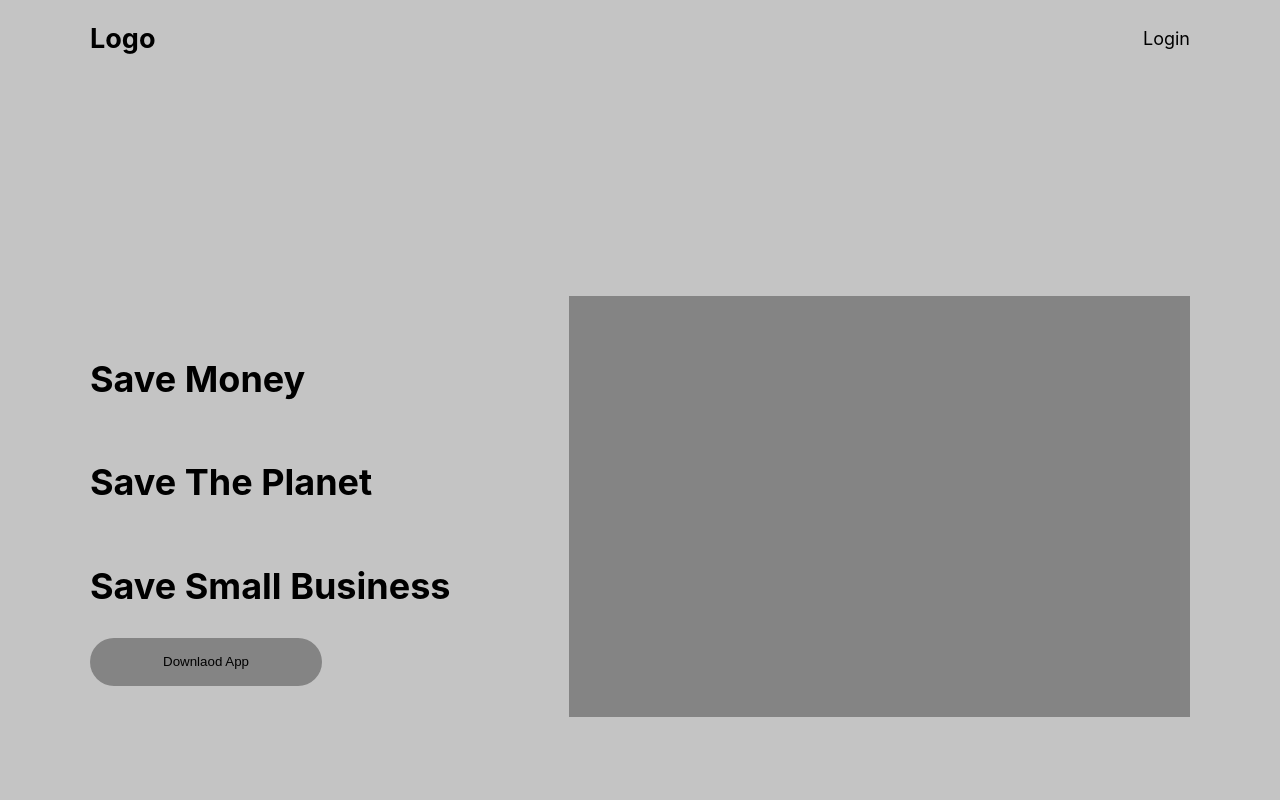
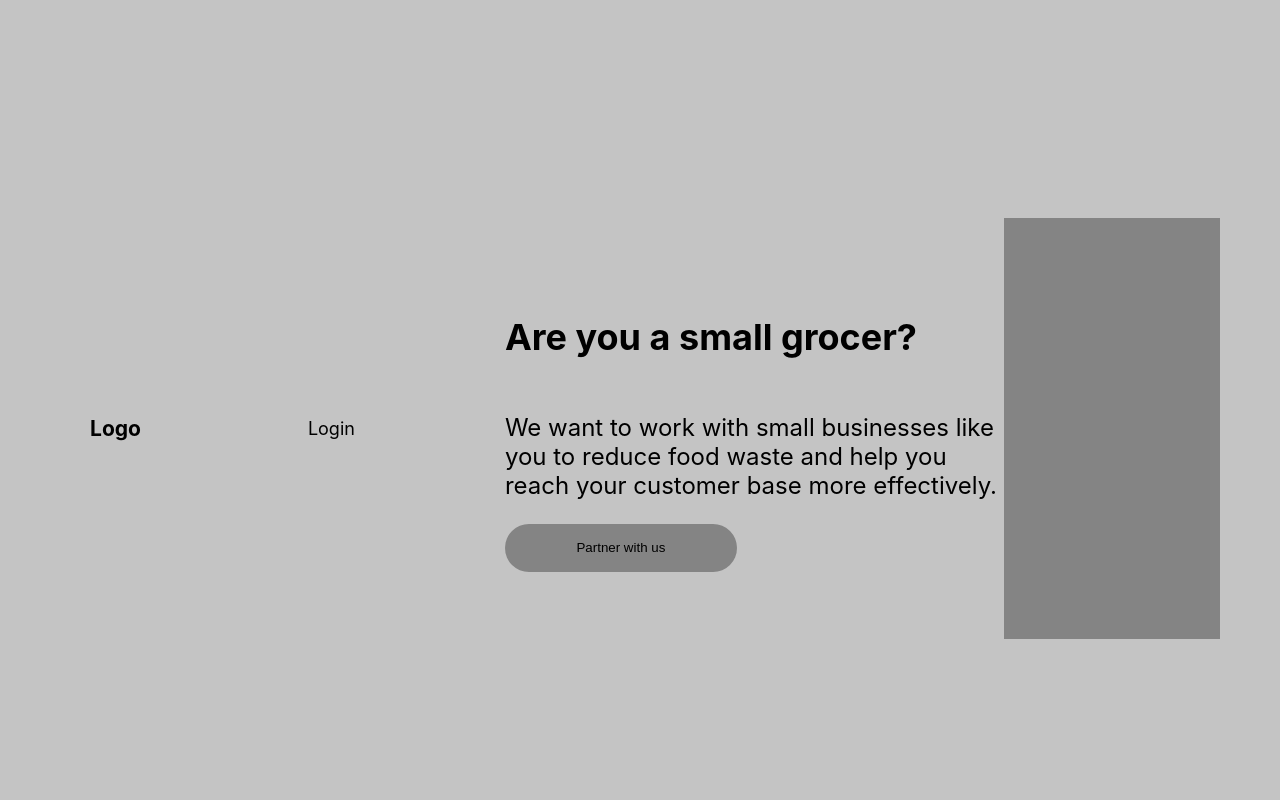
Before and after one commit to lpattersonn/small_basket, a React (Create React App) app: page /groceryside in a window 1280 px wide. Shown: the top 800 px of the page. Built offline with nearby package versions, Linux system fonts and the light colour scheme.

Commit message:
feat: Implement ract router

```diff
--- a/package.json
+++ b/package.json
@@ -8,6 +8,7 @@
     "@testing-library/user-event": "^13.5.0",
     "react": "^17.0.2",
     "react-dom": "^17.0.2",
+    "react-router-dom": "^6.2.2",
     "react-scripts": "5.0.0",
     "web-vitals": "^2.1.4"
   },
--- a/src/App.js
+++ b/src/App.js
@@ -1,15 +1,23 @@
 import "./App.css";
-import Nav from "./components/Nav.js";
-import Header from "./components/Header.js";
-import Body from "./components/Body.js"
+import {
+  BrowserRouter as Router,
+  Routes,
+  Route,
+  Switch,
+  Link,
+} from "react-router-dom";
+import UserSide from "./components/UserSide.js"
+import GrocerySide from "./components/grocer-side/GrocerySide.js";
 
 function App() {
   return (
-    <div className="App">
-      <Nav />
-      <Header />
-      <Body />
-    </div>
+    // Routes
+    <Router>
+      <Routes>
+        <Route path="/" element={<UserSide />} />
+        <Route path="/groceryside" element={<GrocerySide />} />
+      </Routes>
+    </Router>
   );
 }
 
--- a/src/components/Body.js
+++ b/src/components/Body.js
@@ -1,7 +1,7 @@
 import React from "react";
 import "../style/Body.css";
 
-export default function Body() {
+export default function Body(props) {
   return (
     <section className="body-div_1">
       <div className="body-div_2">
--- a/src/components/Header.js
+++ b/src/components/Header.js
@@ -1,7 +1,7 @@
 import React from "react";
 import "../style/Header.css"
 
-export default function Header() {
+export default function Header(props) {
  return (
   <section className="header-div_1">
     <div className="header-div_2">
--- a/src/components/Nav.js
+++ b/src/components/Nav.js
@@ -1,7 +1,7 @@
 import React from "react";
 import "../style/Nav.css";
 
-export default function Nav() {
+export default function Nav(props) {
   return (
     <section className="nav">
       <div className="nav-div_1">
--- /dev/null
+++ b/src/components/UserSide.js
@@ -0,0 +1,15 @@
+import Nav from "./Nav.js";
+import Header from "./Header.js";
+import Body from "./Body.js";
+
+function App(props) {
+  return (
+    <div className="App">
+      <Nav />
+      <Header />
+      <Body />
+    </div>
+  );
+}
+
+export default App;
--- /dev/null
+++ b/src/components/grocer-side/GrocerySide.js
@@ -0,0 +1,22 @@
+import React from "react";
+import "../../style/grocer-side/GrocerySide.css";
+import Nav from "../Nav.js";
+
+export default function GrocerySide(props) {
+  return (
+    <section className="header-div_1">
+      <Nav />
+      <div className="header-div_2">
+        <div className="header-div_3">
+          <h1>Are you a small grocer?</h1>
+          <p>
+            We want to work with small businesses like you to reduce food waste
+            and help you reach your customer base more effectively.
+          </p>
+        </div>
+        <button className="button">Partner with us</button>
+      </div>
+      <div className="header-div_4"></div>
+    </section>
+  );
+}
--- a/src/style/grocer-side/Nav.css
+++ /dev/null
@@ -1,28 +0,0 @@
-.nav {
-  width: 100%;
-  background-color: #C4C4C4;
-  display: flex;
-    justify-content: space-between;
-    flex-direction: row;
-    align-items: center;
-}
-
-.nav-div_1 {
-  font-size: 18px;
-  margin-left: 30px;
-}
-.nav-div_2 {
-  font-size: 18px;
-  margin-right: 30px;
-
-}
-
-.nav-div_2 ul {
-  display: flex;
-    flex-direction: row;
-    align-items: center;
-}
-
-.nav-div_2 li {
-  list-style: none;
-}
```
Also changed, not shown: src/components/grocer-side/Header.js (deleted, +0 -19 lines), src/components/grocer-side/Nav.js (deleted, +0 -17 lines), src/style/grocer-side/GrocerySide.css (renamed from src/style/grocer-side/Header.css), 1 other file (tests, documents, lock files or other folders).
